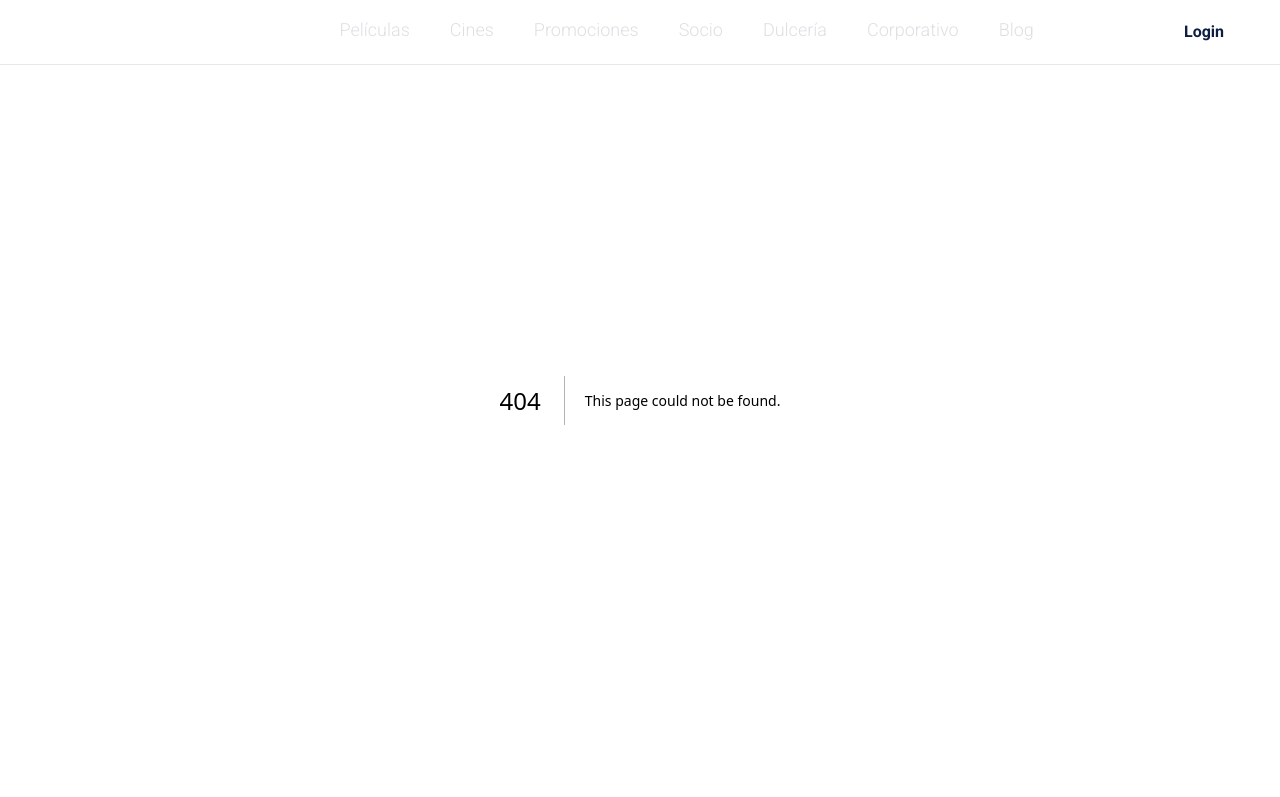
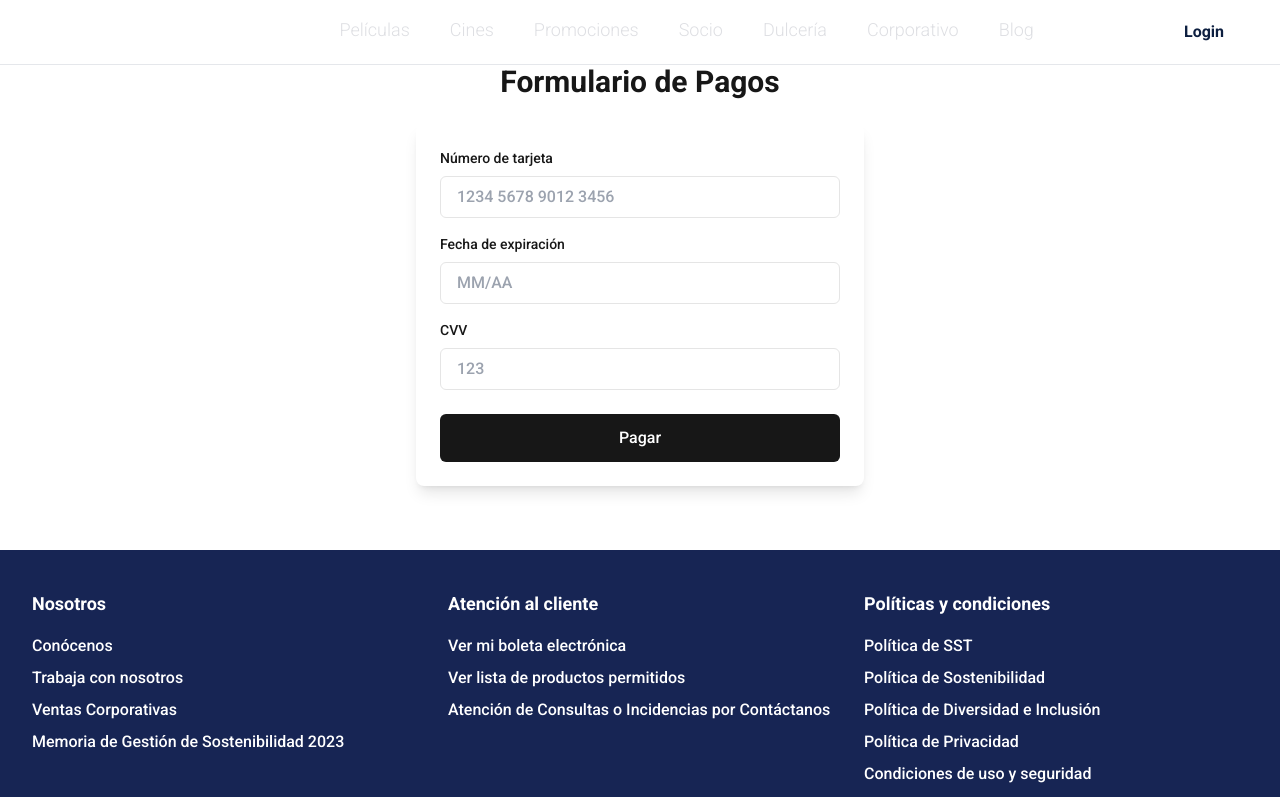
Before and after one commit to Taller-Web-G4/camayopolis-frontend, a Next.js app: page /pagos in a window 1280 px wide. Before the commit this address had no page. Shown: the top 797 px of the page. Built offline with nearby package versions, Linux system fonts and the light colour scheme.

Commit message:
Se realiza el frontend de la página de pagos

```diff
--- /dev/null
+++ b/src/app/pagos/page.tsx
@@ -0,0 +1,77 @@
+// Pagos.tsx
+"use client";
+// Pagos.tsx
+import { useState } from 'react';
+
+export default function Pagos() {
+  const [isPaid, setIsPaid] = useState(false);
+  const [cardNumber, setCardNumber] = useState('');
+  const [expirationDate, setExpirationDate] = useState('');
+  const [cvv, setCvv] = useState('');
+
+  const handlePayment = () => {
+    setIsPaid(true);
+  };
+
+  return (
+    <main className="px-4 py-10 sm:px-8 sm:py-16">
+      <h1 className="text-3xl font-semibold text-center text-primary mb-6">Formulario de Pagos</h1>
+
+      {!isPaid ? (
+        <form onSubmit={(e) => e.preventDefault()} className="max-w-md mx-auto p-6 bg-white dark:bg-gray-800 rounded-lg shadow-lg">
+          <div className="mb-4">
+            <label htmlFor="cardNumber" className="block text-sm font-medium text-secondary-foreground">Número de tarjeta</label>
+            <input
+              type="text"
+              id="cardNumber"
+              value={cardNumber}
+              onChange={(e) => setCardNumber(e.target.value)}
+              placeholder="1234 5678 9012 3456"
+              maxLength={19}
+              className="mt-2 block w-full px-4 py-2 border border-input rounded-md focus:ring-primary focus:border-primary"
+            />
+          </div>
+
+          <div className="mb-4">
+            <label htmlFor="expirationDate" className="block text-sm font-medium text-secondary-foreground">Fecha de expiración</label>
+            <input
+              type="text"
+              id="expirationDate"
+              value={expirationDate}
+              onChange={(e) => setExpirationDate(e.target.value)}
+              placeholder="MM/AA"
+              maxLength={5}
+              className="mt-2 block w-full px-4 py-2 border border-input rounded-md focus:ring-primary focus:border-primary"
+            />
+          </div>
+
+          <div className="mb-6">
+            <label htmlFor="cvv" className="block text-sm font-medium text-secondary-foreground">CVV</label>
+            <input
+              type="text"
+              id="cvv"
+              value={cvv}
+              onChange={(e) => setCvv(e.target.value)}
+              placeholder="123"
+              maxLength={3}
+              className="mt-2 block w-full px-4 py-2 border border-input rounded-md focus:ring-primary focus:border-primary"
+            />
+          </div>
+
+          <button
+            type="submit"
+            onClick={handlePayment}
+            className="w-full py-3 px-4 bg-primary text-white rounded-md hover:bg-primary-dark focus:outline-none focus:ring-2 focus:ring-primary"
+          >
+            Pagar
+          </button>
+        </form>
+      ) : (
+        <div className="text-center mt-10">
+          <h2 className="text-xl font-semibold text-primary">Pago Procesado Exitosamente</h2>
+          <p className="mt-2 text-muted-foreground">Gracias por tu compra. Tu reserva ha sido confirmada.</p>
+        </div>
+      )}
+    </main>
+  );
+}
```
